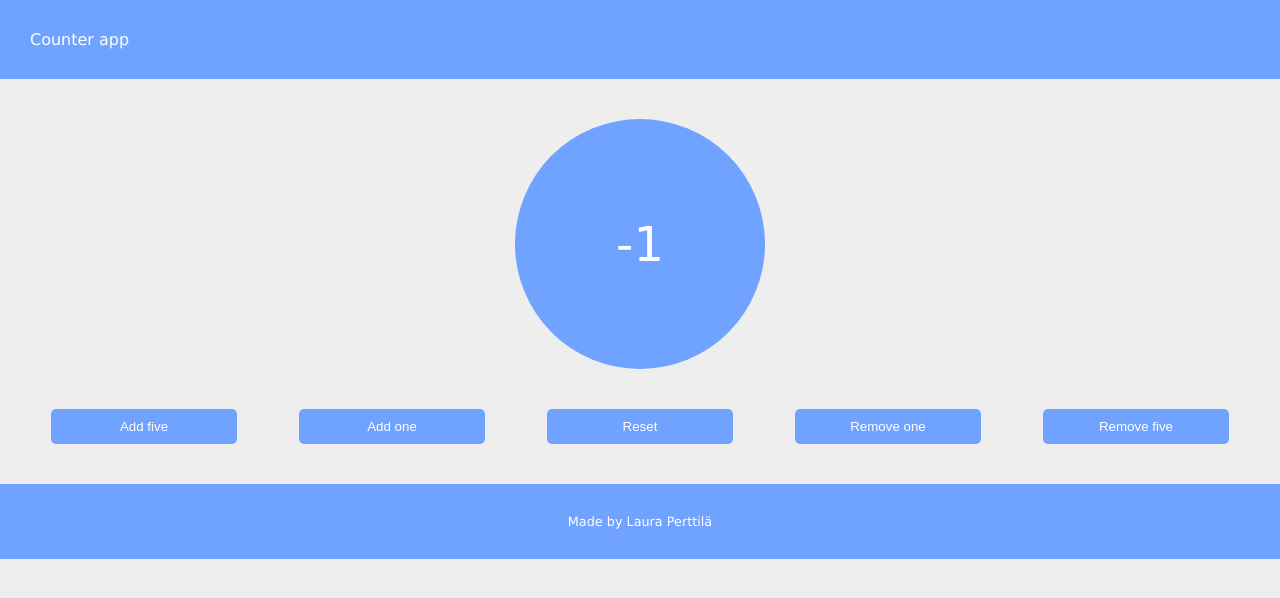
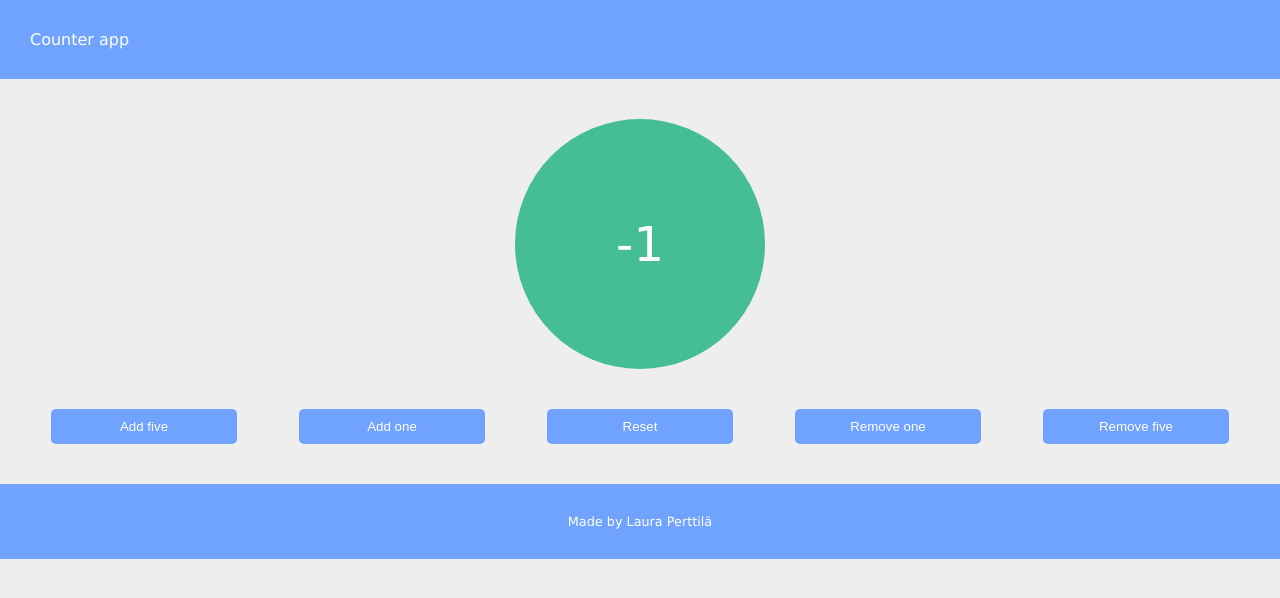
Before and after one commit to laurpe/react-counter, a React (Create React App) app: page / in a window 1280 px wide. Both pictures are taken after a click on the button "Remove one". Shown: the top 598 px of the page. Built offline with nearby package versions, Linux system fonts and the light colour scheme.

Commit message:
circle bg color changes with count

```diff
--- a/src/Circle.jsx
+++ b/src/Circle.jsx
@@ -1,6 +1,9 @@
 import React from "react";
 
 const Circle = ({ count }) => {
+    if (count % 2 !== 0) {
+        return <div className="circle odd">{count}</div>;
+    }
     return <div className="circle">{count}</div>;
 };
 
--- a/src/index.css
+++ b/src/index.css
@@ -60,3 +60,7 @@ button {
     font-size: 3rem;
     margin: 20px;
 }
+
+.odd {
+    background-color: rgb(69, 189, 149);
+}
```
